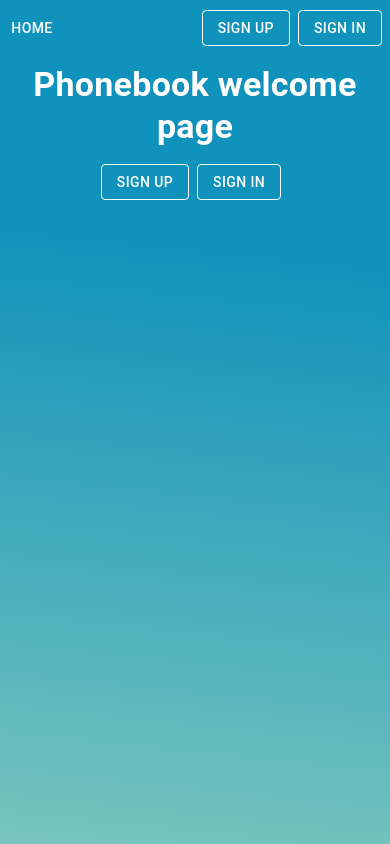
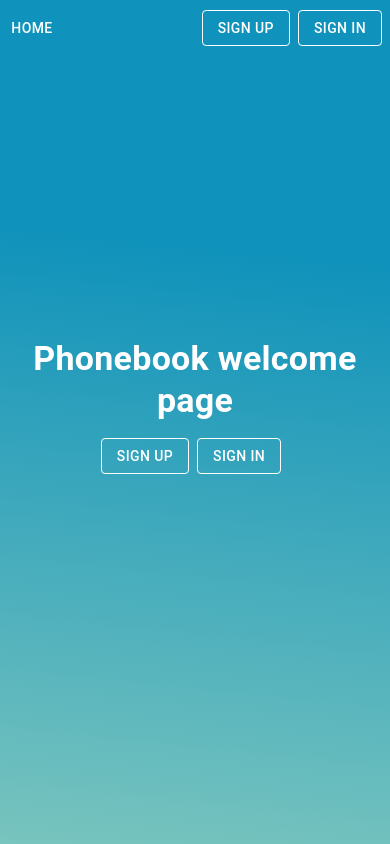
Before and after one commit to yourockit/my-course-react-phonebook-2.0, a React (Create React App) app: page /my-course-react-hw-08-phonebook/ in a window 390 px wide. Built offline with nearby package versions, Linux system fonts and the light colour scheme; the HTML template or start-up script is replaced by a standard one.

Commit message:
my-react-hw-o8-phonebook-home

```diff
--- a/src/components/Home/Home.jsx
+++ b/src/components/Home/Home.jsx
@@ -10,10 +10,13 @@ export const Home = () => {
     <>
       <Container
         sx={{
-          color: 'primary.contrastText',
           display: 'flex',
+          justifyContent: 'center',
           flexDirection: 'column',
           alignItems: 'center',
+          height: '100vh',
+          color: 'primary.contrastText',
+          mt: '-80px',
         }}
       >
         <Typography
```
